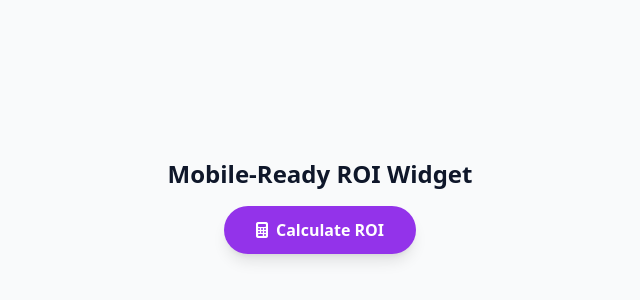
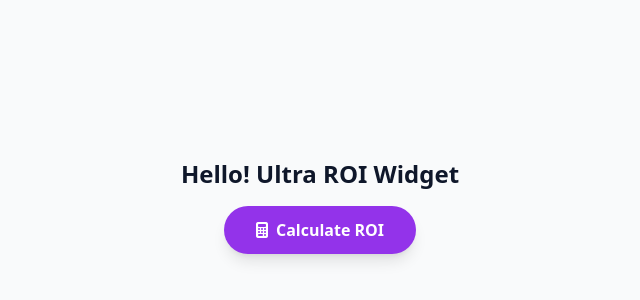
Before and after one commit to Socialeap/ROI-calculator, a plain HTML site: page index.html in a window 1280 px wide. Shown: the part 194-494 px from the top of the page, without its empty margins (320-960 px from the left). Drawn offline with nearby package versions, Linux system fonts and the light colour scheme.

Commit message:
Update title and heading for ROI widget

```diff
--- a/index.html
+++ b/index.html
@@ -3,7 +3,7 @@
 <head>
     <meta charset="UTF-8">
     <meta name="viewport" content="width=device-width, initial-scale=1.0">
-    <title>Hello! Ultra ROI Calculator</title>
+    <title>Hello! Ultra</title>
     <!-- Tailwind CSS for styling -->
     <script src="https://cdn.tailwindcss.com"></script>
     <!-- Font Awesome for Icons -->
@@ -67,7 +67,7 @@
 
     <!-- TRIGGER BUTTON (Example) -->
     <div class="flex flex-col items-center justify-center min-h-screen gap-4 p-4">
-        <h1 class="text-2xl font-bold text-center">Mobile-Ready ROI Widget</h1>
+        <h1 class="text-2xl font-bold text-center">Hello! Ultra ROI Widget</h1>
         <button onclick="openRoiCalculator()" class="bg-purple-600 hover:bg-purple-700 text-white font-bold py-3 px-8 rounded-full shadow-lg transition-transform hover:scale-105 flex items-center gap-2 active:scale-95">
             <i class="fas fa-calculator"></i> Calculate ROI
         </button>
```
